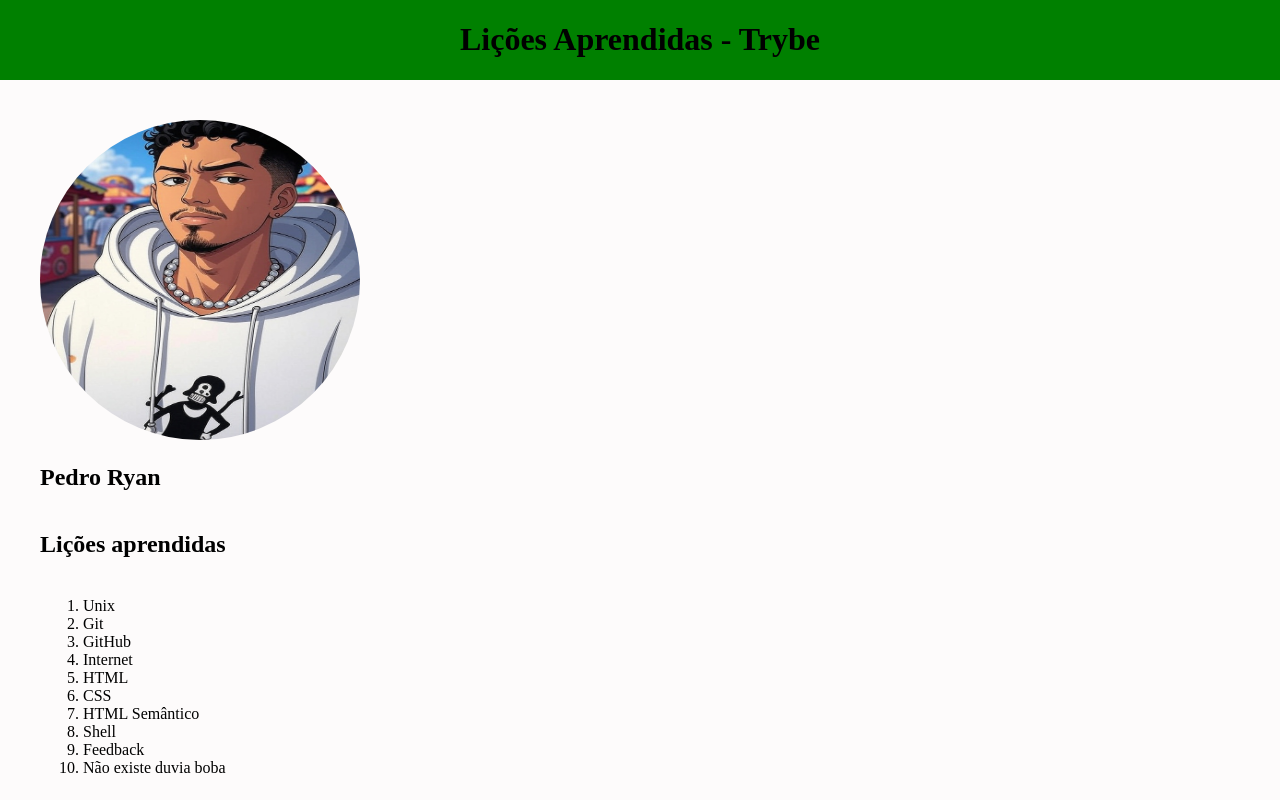
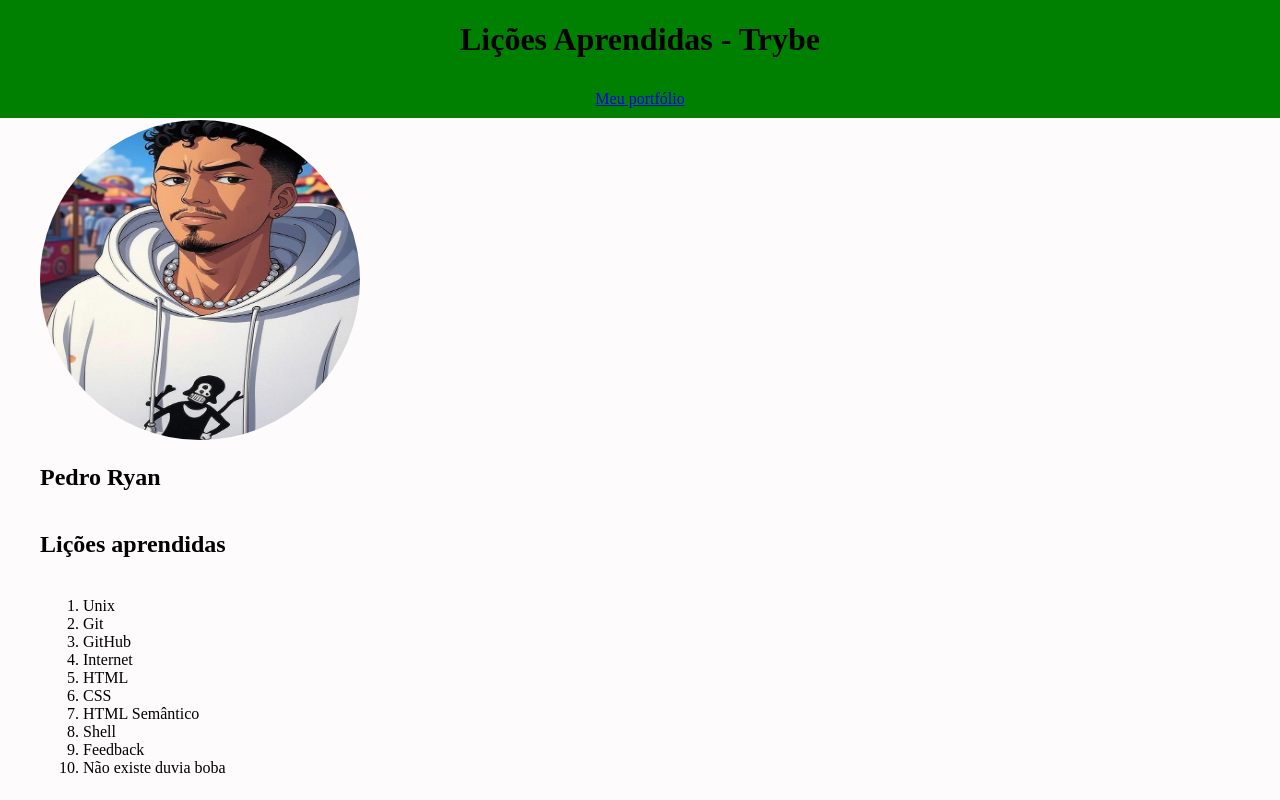
Before and after one commit to nayrgst/lessons-learned, a website: page index.html in a window 1280 px wide. Shown: the top 800 px of the page. Drawn offline with Linux system fonts and the light colour scheme.

Commit message:
✅ req 7 finished

```diff
--- a/index.html
+++ b/index.html
@@ -10,6 +10,7 @@
     <main>
       <header id="cabecalho">
         <h1 id="titulo">Lições Aprendidas - Trybe</h1>
+        <nav><a href="https://nayr.dev" target="_blank">Meu portfólio</a></nav>
       </header>
 
       <section>
--- a/style.css
+++ b/style.css
@@ -4,10 +4,15 @@
   height: 100%;
   margin: 0;
   padding: 0;
+  overflow-x: hidden;
 }
 
 section {
   margin: 40px;
+}
+
+nav {
+  margin: 10px;
 }
 
 #cabecalho {
@@ -18,6 +23,7 @@
   display: flex;
   align-items: center;
   justify-content: center;
+  flex-direction: column;
 }
 
 #minha_foto {
```
